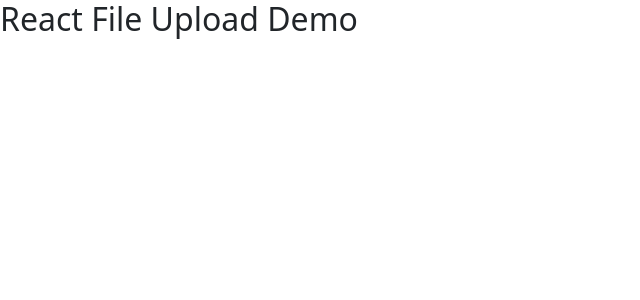
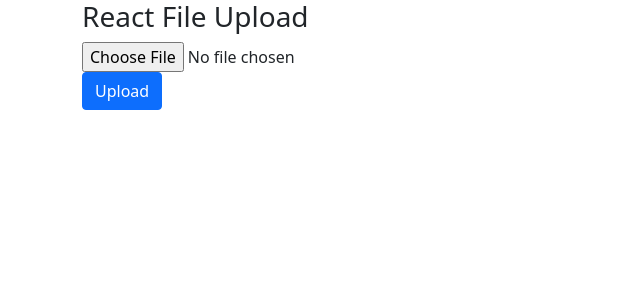
Before and after one commit to amrendrakind/Practice_ReactJS, a React (Create React App) app in the folder favyt/: page / in a window 1280 px wide. Shown: the top 300 px of the page, without its empty margins (0-640 px from the left). Built offline with nearby package versions, Linux system fonts and the light colour scheme.

Commit message:
Upload Image

```diff
--- a/favyt/src/App.js
+++ b/favyt/src/App.js
@@ -1,13 +1,16 @@
-import React, { useEffect, useState } from 'react';
+import React, { Component } from 'react';
 import axios from "axios";
 import 'bootstrap/dist/css/bootstrap.min.css';
+import FilesUploadComponent from './frontend/component/files-upload-component';
 
-function App() {
-  return (
-    <div className="App">
-      <h2>React File Upload Demo</h2>
-    </div>
-  );
+class App extends Component {
+  render() {
+    return (
+      <div className="App">
+        <FilesUploadComponent />
+      </div>
+    );
+  }
 }
 
 export default App;
--- /dev/null
+++ b/favyt/src/frontend/component/files-upload-component.js
@@ -0,0 +1,21 @@
+import React, { Component } from 'react';
+
+export default class FilesUploadComponent extends Component {
+    render() {
+        return (
+            <div className="container">
+                <div className="row">
+                    <form>
+                        <h3>React File Upload</h3>
+                        <div className="form-group">
+                            <input type="file" />
+                        </div>
+                        <div className="form-group">
+                            <button className="btn btn-primary" type="submit">Upload</button>
+                        </div>
+                    </form>
+                </div>
+            </div>
+        )
+    }
+}
```
